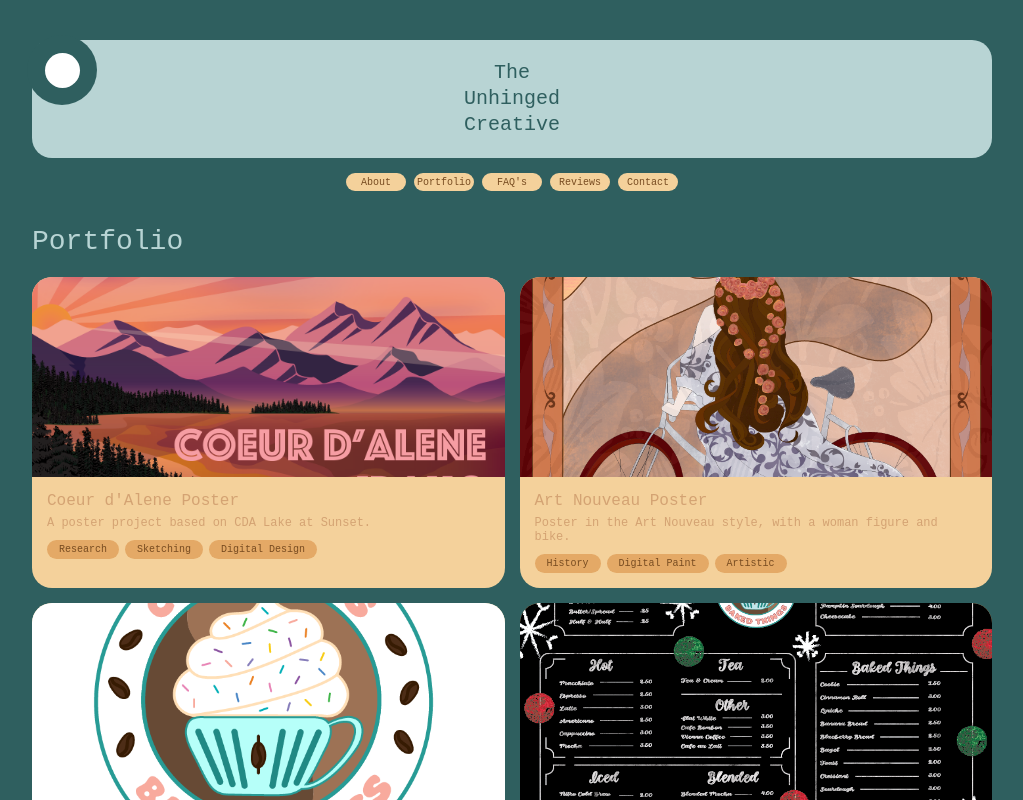
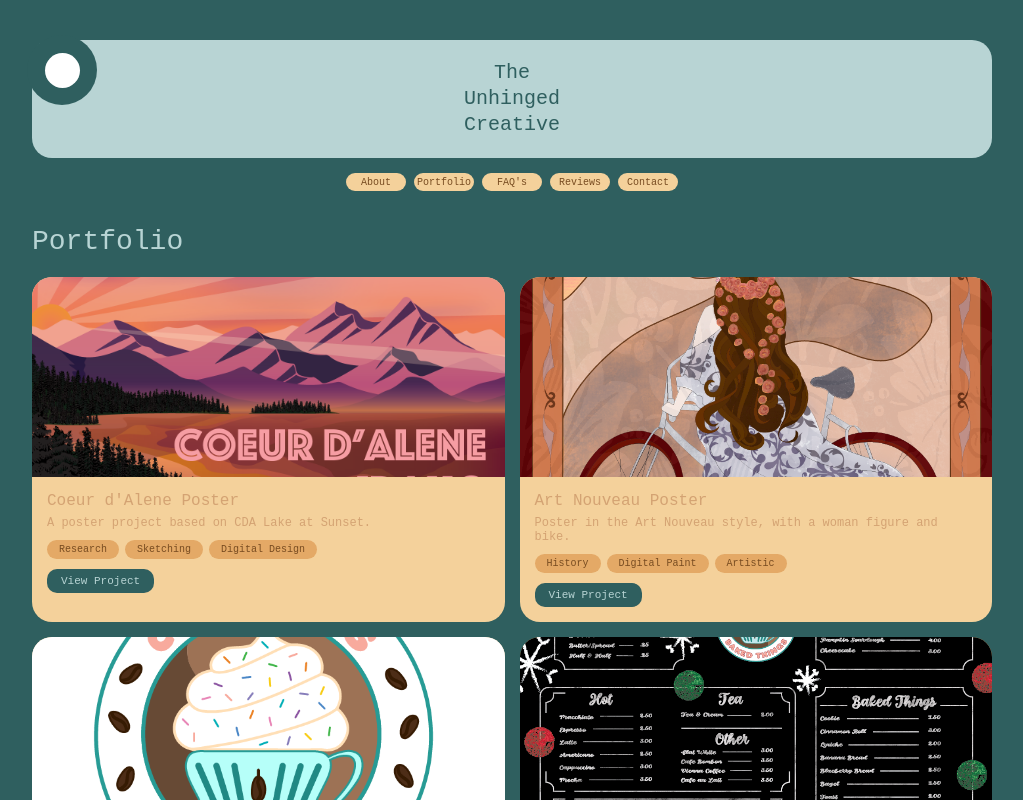
Before and after one commit to Bluegoldcat1206/portfolio-nextjs, a Next.js app in the folder nextjs/: page /portfolio in a window 1280 px wide. Shown: the top 800 px of the page, without its empty margins (128-1151 px from the left). Built offline with nearby package versions, Linux system fonts and the light colour scheme.

Commit message:
maythefourth 1.2

```diff
--- /dev/null
+++ b/nextjs/app/data/projects.ts
@@ -0,0 +1,58 @@
+const projects = [
+  {
+    id: "1",
+    title: "Coeur d'Alene Poster",
+    slug: "cda-poster",
+    summary: "A poster project based on CDA Lake at Sunset.",
+    description: "A poster project based on CDA Lake at Sunset. This project included research, sketching, and digital design.",
+    images: [{ url: "/images/CDAPoster.png", alt: "Logo design" }],
+    tags: ["Research", "Sketching", "Digital Design"]
+  },
+  {
+    id: "2",
+    title: "Art Nouveau Poster",
+    slug: "art-nouveau-poster",
+    summary: "Poster in the Art Nouveau style, with a woman figure and bike.",
+    description: "A poster in the Art Nouveau style featuring a woman figure and bike. Focused on history and digital painting.",
+    images: [{ url: "/images/ArtNouveau.png", alt: "Website mockup" }],
+    tags: ["History", "Digital Paint", "Artistic"]
+  },
+  {
+    id: "3",
+    title: "First Hobby Logo",
+    slug: "first-hobby-logo",
+    summary: "The first logo I created for an imaginary coffee shop.",
+    description: "The first logo I created, designed for an imaginary coffee shop called Cool Beans. This was my introduction to logo design.",
+    images: [{ url: "/images/CoolBeansLogo.png", alt: "Event poster" }],
+    tags: ["Logo Design", "First Project", "Learning"]
+  },
+  {
+    id: "4",
+    title: "Christmas Chalk Menu Board",
+    slug: "christmas-menu-board",
+    summary: "A Menu board design idea for a coffee shop, with Christmas illustrations.",
+    description: "A festive menu board design for a coffee shop featuring Christmas illustrations and hand-lettered typography.",
+    images: [{ url: "/images/MenuBoard.png", alt: "Event poster" }],
+    tags: ["Brainstorming", "Layout Design", "Final Production"]
+  },
+  {
+    id: "5",
+    title: "Graphic Design Quote Poster",
+    slug: "quote-poster",
+    summary: "A poster completely made of type and letters.",
+    description: "A poster composed entirely of type and letters, exploring typography and layout design.",
+    images: [{ url: "/images/QuotePoster.png", alt: "Event poster" }],
+    tags: ["Typography", "Layout Design", "Rock and Roll"]
+  },
+  {
+    id: "6",
+    title: "Icon Pattern; Pumpkin Spice Life",
+    slug: "psl-pattern",
+    summary: "A pattern made of icons I created.",
+    description: "A repeating pattern made from original icons, themed around the Pumpkin Spice Life aesthetic.",
+    images: [{ url: "/images/PSLPattern.png", alt: "Event poster" }],
+    tags: ["Consistency", "Color Theme", "Spacing"]
+  }
+];
+
+export default projects;
--- a/nextjs/app/portfolio/page.tsx
+++ b/nextjs/app/portfolio/page.tsx
@@ -1,49 +1,6 @@
+import Link from "next/link";
+import projects from "../data/projects";
 import styles from "./portfolio.module.css";
-
-const projects = [
-  {
-    id: "1",
-    title: "Coeur d'Alene Poster",
-    summary: "A poster project based on CDA Lake at Sunset.",
-    image: "/images/CDAPoster.png",
-    tags: ["Research", "Sketching", "Digital Design"]
-  },
-  {
-    id: "2",
-    title: "Art Nouveau Poster",
-    summary: "Poster in the Art Nouveau style, with a woman figure and bike.",
-    image: "/images/ArtNouveau.png",
-    tags: ["History", "Digital Paint", "Artistic"]
-  },
-  {
-    id: "3",
-    title: "First Hobby Logo",
-    summary: "The first logo I created for an imaginary coffee shop.",
-    image: "/images/CoolBeansLogo.png",
-    tags: ["Logo Design", "First Project", "Learning"]
-  },
-  {
-    id: "4",
-    title: "Christmas Chalk Menu Board",
-    summary: "A Menu board design idea for a coffee shop, with Christmas illustrations.",
-    image: "/images/MenuBoard.png",
-    tags: ["Brainstorming", "Layout Design", "Final Production"]
-  },
-  {
-    id: "5",
-    title: "Graphic Design Quote Poster",
-    summary: "A poster completely made of type and letters.",
-    image: "/images/QuotePoster.png",
-    tags: ["Typography", "Layout Design", "Rock and Roll"]
-  },
-  {
-    id: "6",
-    title: "Icon Pattern; Pumpkin Spice Life",
-    summary: "A pattern made of icons I created.",
-    image: "/images/PSLPattern.png",
-    tags: ["Consistency", "Color Theme", "Spacing"]
-  }
-];
 
 export default function Portfolio() {
   return (
@@ -52,7 +9,7 @@ export default function Portfolio() {
       <div className={styles.grid}>
         {projects.map(project => (
           <div key={project.id} className={styles.card}>
-            <img src={project.image} alt={project.title} className={styles.image} />
+            <img src={project.images[0].url} alt={project.title} className={styles.image} />
             <div className={styles.cardBody}>
               <h2 className={styles.cardTitle}>{project.title}</h2>
               <p className={styles.cardSummary}>{project.summary}</p>
@@ -61,6 +18,9 @@ export default function Portfolio() {
                   <span key={tag} className={styles.tag}>{tag}</span>
                 ))}
               </div>
+              <Link href={`/projects/${project.slug}`} className={styles.viewBtn}>
+                View Project
+              </Link>
             </div>
           </div>
         ))}
--- a/nextjs/app/portfolio/portfolio.module.css
+++ b/nextjs/app/portfolio/portfolio.module.css
@@ -66,3 +66,18 @@
         grid-template-columns: 1fr;
     }
 }
+
+.viewBtn {
+    display: inline-block;
+    margin-top: 10px;
+    padding: 6px 14px;
+    background-color: #2f5f5f;
+    color: #b8d4d4;
+    border-radius: 10px;
+    font-size: 11px;
+    text-decoration: none;
+}
+
+.viewBtn:hover {
+    background-color: #3a7070;
+}
```
Also changed, not shown: nextjs/app/projects/page.tsx (added, +24 -0 lines).
